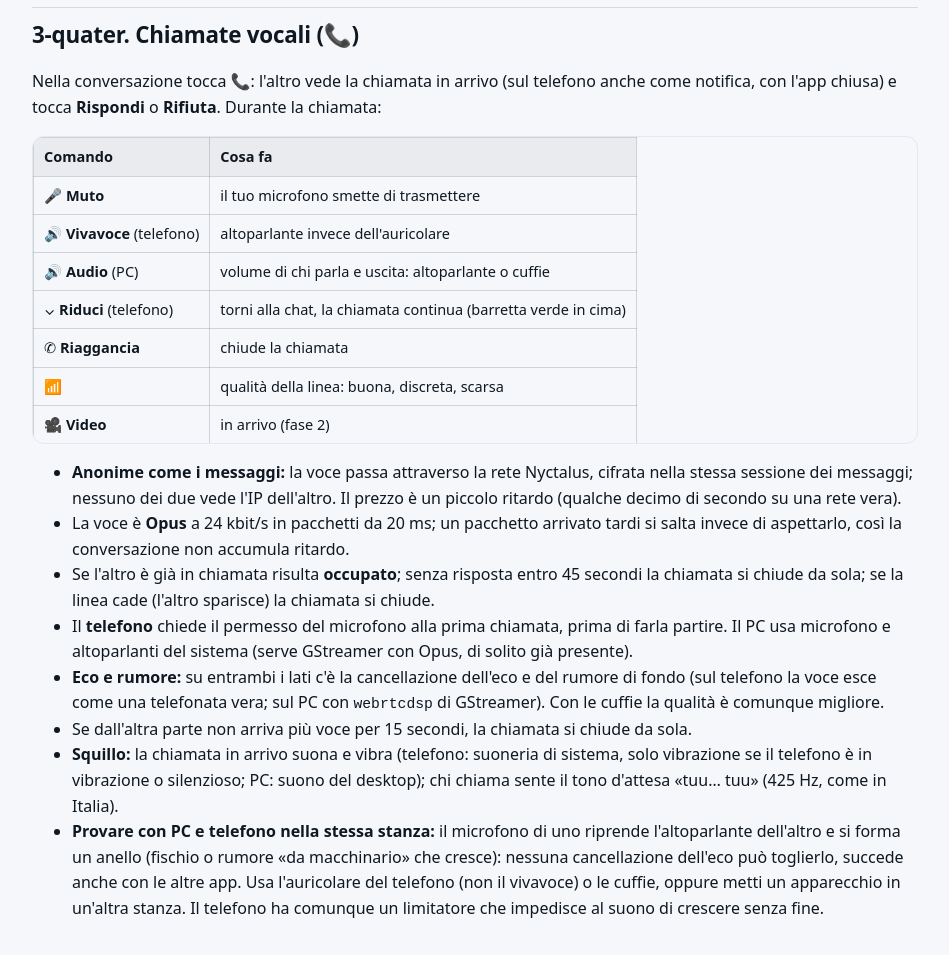
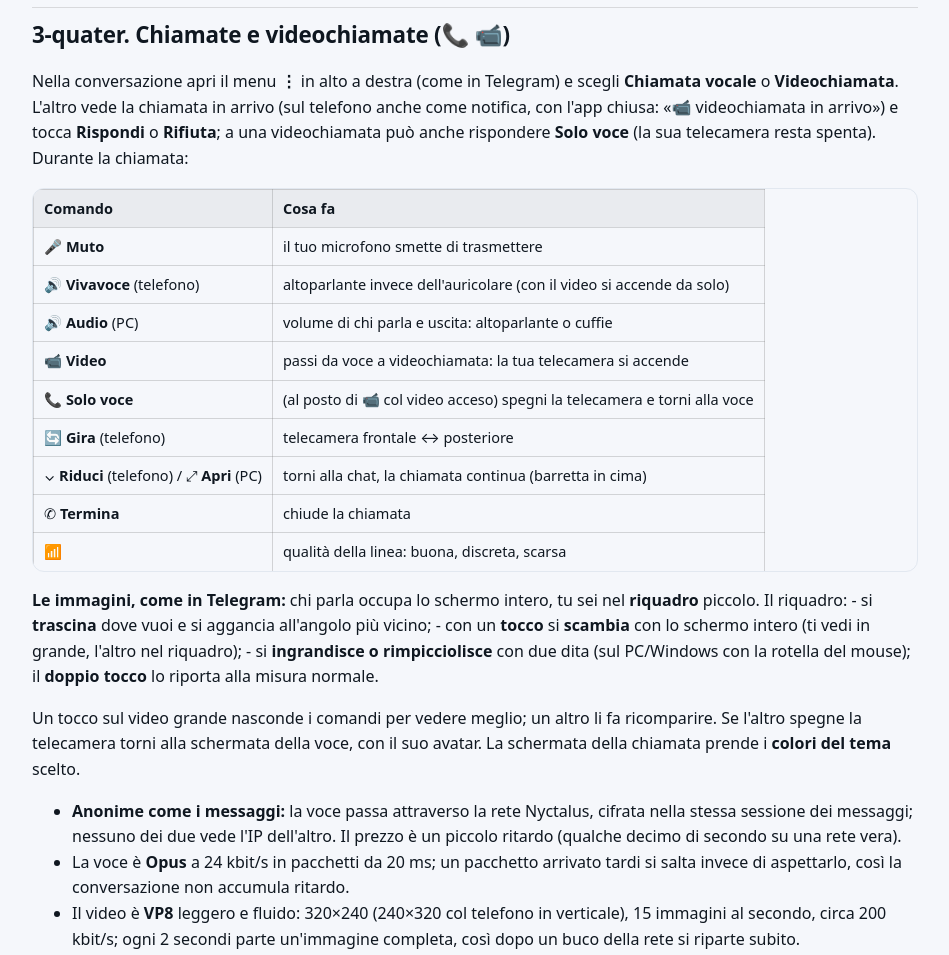
Before and after one commit to RedRider21/Nyctalus-Protocol, a plain HTML site: page manuali/MANUALE-CHAT.html in a window 1280 px wide. Shown: the part 3100-4055 px from the top of the page, without its empty margins (296-1245 px from the left). Drawn offline with Linux system fonts and the light colour scheme.

Commit message:
Manuali: videochiamate stile Telegram, temi globali, impostazioni generali

```diff
--- a/manuali/MANUALE-CHAT.html
+++ b/manuali/MANUALE-CHAT.html
@@ -156,9 +156,12 @@ con l'ora in cui l'hai scritto.</p>
 <li>Quello che la casella vede comunque: che qualcuno ha lasciato posta per quell'indirizzo, quando
   e quanto è grande, e quando il destinatario la ritira.</li>
 </ul>
-<h2 id="3-quater-chiamate-vocali">3-quater. Chiamate vocali (📞)</h2>
-<p>Nella conversazione tocca <strong>📞</strong>: l'altro vede la chiamata in arrivo (sul telefono anche come
-notifica, con l'app chiusa) e tocca <strong>Rispondi</strong> o <strong>Rifiuta</strong>. Durante la chiamata:</p>
+<h2 id="3-quater-chiamate-e-videochiamate">3-quater. Chiamate e videochiamate (📞 📹)</h2>
+<p>Nella conversazione apri il menu <strong>⋮</strong> in alto a destra (come in Telegram) e scegli
+<strong>Chiamata vocale</strong> o <strong>Videochiamata</strong>. L'altro vede la chiamata in arrivo (sul telefono anche
+come notifica, con l'app chiusa: «📹 videochiamata in arrivo») e tocca <strong>Rispondi</strong> o
+<strong>Rifiuta</strong>; a una videochiamata può anche rispondere <strong>Solo voce</strong> (la sua telecamera resta
+spenta). Durante la chiamata:</p>
 <table>
 <thead>
 <tr>
@@ -173,40 +176,65 @@ notifica, con l'app chiusa) e tocca <strong>Rispondi</strong> o <strong>Rifiuta<
 </tr>
 <tr>
 <td>🔊 <strong>Vivavoce</strong> (telefono)</td>
-<td>altoparlante invece dell'auricolare</td>
+<td>altoparlante invece dell'auricolare (con il video si accende da solo)</td>
 </tr>
 <tr>
 <td>🔊 <strong>Audio</strong> (PC)</td>
 <td>volume di chi parla e uscita: altoparlante o cuffie</td>
 </tr>
 <tr>
-<td>⌄ <strong>Riduci</strong> (telefono)</td>
-<td>torni alla chat, la chiamata continua (barretta verde in cima)</td>
+<td>📹 <strong>Video</strong></td>
+<td>passi da voce a videochiamata: la tua telecamera si accende</td>
 </tr>
 <tr>
-<td>✆ <strong>Riaggancia</strong></td>
+<td>📞 <strong>Solo voce</strong></td>
+<td>(al posto di 📹 col video acceso) spegni la telecamera e torni alla voce</td>
+</tr>
+<tr>
+<td>🔄 <strong>Gira</strong> (telefono)</td>
+<td>telecamera frontale ↔ posteriore</td>
+</tr>
+<tr>
+<td>⌄ <strong>Riduci</strong> (telefono) / ⤢ <strong>Apri</strong> (PC)</td>
+<td>torni alla chat, la chiamata continua (barretta in cima)</td>
+</tr>
+<tr>
+<td>✆ <strong>Termina</strong></td>
 <td>chiude la chiamata</td>
 </tr>
 <tr>
 <td>📶</td>
 <td>qualità della linea: buona, discreta, scarsa</td>
 </tr>
-<tr>
-<td>🎥 <strong>Video</strong></td>
-<td>in arrivo (fase 2)</td>
-</tr>
 </tbody>
 </table>
+<p><strong>Le immagini, come in Telegram:</strong> chi parla occupa lo schermo intero, tu sei nel <strong>riquadro</strong>
+piccolo. Il riquadro:
+- si <strong>trascina</strong> dove vuoi e si aggancia all'angolo più vicino;
+- con un <strong>tocco</strong> si <strong>scambia</strong> con lo schermo intero (ti vedi in grande, l'altro nel riquadro);
+- si <strong>ingrandisce o rimpicciolisce</strong> con due dita (sul PC/Windows con la rotella del mouse);
+  il <strong>doppio tocco</strong> lo riporta alla misura normale.</p>
+<p>Un tocco sul video grande nasconde i comandi per vedere meglio; un altro li fa ricomparire. Se
+l'altro spegne la telecamera torni alla schermata della voce, con il suo avatar.
+La schermata della chiamata prende i <strong>colori del tema</strong> scelto.</p>
 <ul>
 <li><strong>Anonime come i messaggi:</strong> la voce passa attraverso la rete Nyctalus, cifrata nella stessa
   sessione dei messaggi; nessuno dei due vede l'IP dell'altro. Il prezzo è un piccolo ritardo
   (qualche decimo di secondo su una rete vera).</li>
 <li>La voce è <strong>Opus</strong> a 24 kbit/s in pacchetti da 20 ms; un pacchetto arrivato tardi si salta
   invece di aspettarlo, così la conversazione non accumula ritardo.</li>
+<li>Il video è <strong>VP8</strong> leggero e fluido: 320×240 (240×320 col telefono in verticale), 15 immagini
+  al secondo, circa 200 kbit/s; ogni 2 secondi parte un'immagine completa, così dopo un buco
+  della rete si riparte subito.</li>
 <li>Se l'altro è già in chiamata risulta <strong>occupato</strong>; senza risposta entro 45 secondi la
   chiamata si chiude da sola; se la linea cade (l'altro sparisce) la chiamata si chiude.</li>
-<li>Il <strong>telefono</strong> chiede il permesso del microfono alla prima chiamata, prima di farla partire.
-  Il PC usa microfono e altoparlanti del sistema (serve GStreamer con Opus, di solito già presente).</li>
+<li>Il <strong>telefono</strong> chiede il permesso del microfono alla prima chiamata e quello della telecamera
+  alla prima videochiamata, prima di farla partire. Microfono e telecamera vanno <strong>solo</strong> alla
+  chat: i siti aperti nel browser dell'app li ricevono solo se tocchi «Consenti» per quel sito,
+  e mai in modalità 🦇. La telecamera si accende solo quando chiami in video o tocchi 📹, e si
+  spegne appena tocchi 📞 o chiudi.</li>
+<li>Il PC usa microfono, altoparlanti e webcam del sistema (serve GStreamer con Opus e VP8, di
+  solito già presente). Senza webcam si riceve comunque il video dell'altro.</li>
 <li><strong>Eco e rumore:</strong> su entrambi i lati c'è la cancellazione dell'eco e del rumore di fondo (sul
   telefono la voce esce come una telefonata vera; sul PC con <code>webrtcdsp</code> di GStreamer). Con le
   cuffie la qualità è comunque migliore.</li>
@@ -274,7 +302,9 @@ notifica, con l'app chiusa) e tocca <strong>Rispondi</strong> o <strong>Rifiuta<
 <ul>
 <li>Menu <strong>⚙</strong> in alto: scegli il <strong>tema</strong> (Notte, Ardesia stile Telegram, Viola
   notturno, Chiaro) e lo <strong>sfondo</strong> della chat (trama a pipistrelli, velo di
-  colore, tinta unita).</li>
+  colore, tinta unita). Il tema è <strong>globale</strong>: sul PC vale anche per il mini menu e il
+  browser (si sceglie pure da ⚙ → Tema del mini menu), sul telefono per tutta l'app
+  (⚙️ Impostazioni della schermata iniziale); cambia al volo ovunque.</li>
 <li>La finestra si ricorda <strong>dimensione, posizione</strong> e se era <strong>massimizzata</strong>:
   la ritrovi come l'hai lasciata.</li>
 <li>Finché non apri una conversazione vedi solo il benvenuto col pipistrello; il
```
Also changed, not shown: manuali/MANUALE-PC.html (+5 -1 lines), manuali/MANUALE-PROVE.html (+7 -3 lines), manuali/MANUALE-TELEFONO.html (+19 -8 lines).
